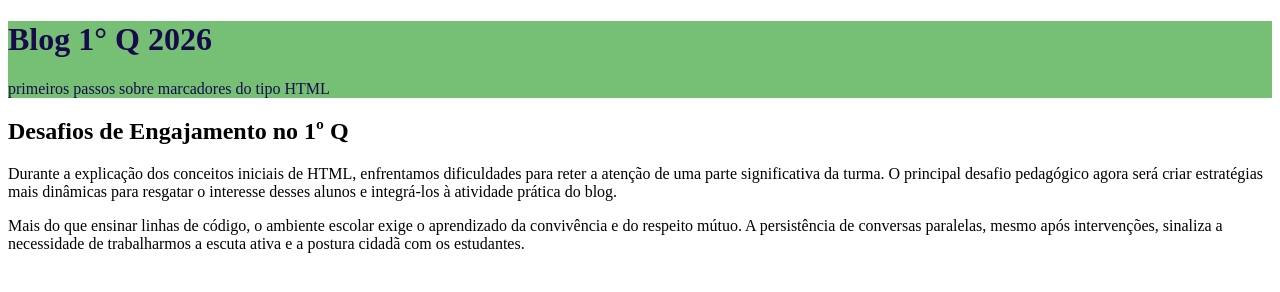
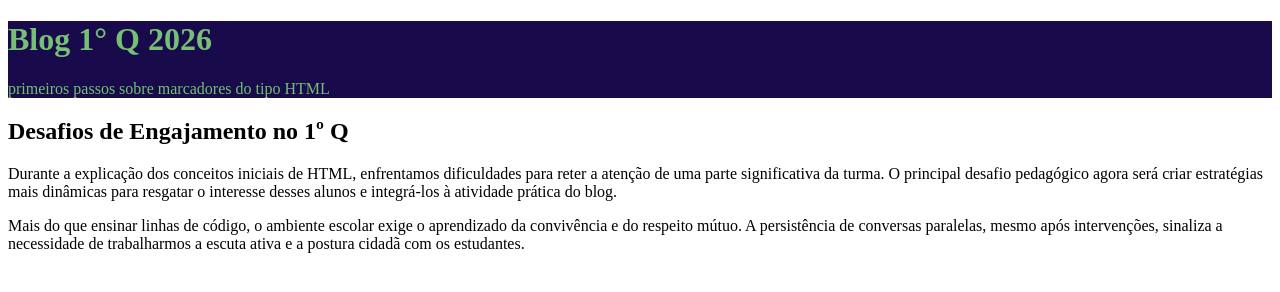
Before and after one commit to ThetySelos/1-Q-2026, a plain HTML site: page index.html in a window 1280 px wide. Drawn offline with Linux system fonts and the light colour scheme.

Commit message:
parte 4.2

```diff
--- a/index.html
+++ b/index.html
@@ -7,6 +7,11 @@
         header {
      background-color: #75C074;
      color: #190A4B;
+}
+
+header {
+background-color: #190A4B;
+color: #75C074;
 }
 
 
```
